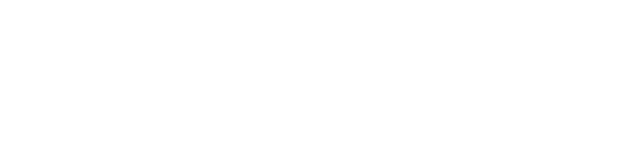
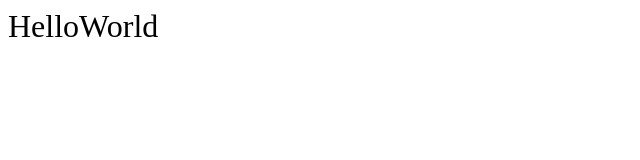
Before and after one commit to kaefan74/Study_JavaScript, a plain HTML site: page index.html in a window 1280 px wide. Shown: the whole page, without its empty margins (0-640 px from the left). Drawn offline with Linux system fonts and the light colour scheme.

Commit message:
タイピングゲーム

```diff
--- a/index.html
+++ b/index.html
@@ -4,29 +4,87 @@
   <meta charset="UTF-8">
   <meta name="viewport" content="width=device-width, initial-scale=1.0">
   <title>Document</title>
+  <style>
+    #characters{
+      font-size: 2rem;
+    }
+    #typed{
+      color: red;
+    }
+  </style>
 </head>
 <body>
+
+  <div id="characters">
+    <span id="typed"></span><span id="untyped">Helloworld</span>
+  </div>
+
   <script>
-    'use strict';
-    {
-      let result=0;
-      let total=0;
-      for(let a=1;a<=9;a++){
-        for(let b=1;b<=9;b++){
-          result=a*b;
-          console.log(`九九: ${a}×${b}=${result}`);
-          if(result%3!==0){
-            total+=result;
-            console.log(`3の倍数以外の積の合計を表示: ${total}`);
-            if(total>200){
-              break;
-            }
-          console.log(`積の合計が200まで表示     : ${total}`);
-          }
-        }
+    //id要素を取得する
+    const typedField = document.getElementById('typed');
+    const untypedField = document.getElementById('untyped');
+    const timeElement = document.getElementById('time');
+
+    //文字
+    const strs=[
+      'HelloWorld',
+      'Google',
+      'JavaScript'
+    ];
+    /*
+    数字をランダムに出す
+    @param max
+    @return Math.floor(Math.random()*Math.floor(max))
+    */
+    function randomInt(max){
+      return Math.floor(Math.random()*Math.floor(max));
+    }
+
+    /*
+    strs内での次の文字を選ぶ
+    @param void
+    @return strs[idx]
+    */
+    function nextString(){
+      const idx = randomInt(strs.length);
+      return strs[idx];
+    }
+    /*
+    次の文字を表示させる
+    */
+    function next(){
+       typed='';
+       untyped =nextString();
+      updateTextField();
+    }
+    /*
+    文字をtextContent(画面)に表示させる
+    */
+    function updateTextField(){
+      typedField.textContent = typed;
+      untypedField.textContent = untyped;
+    }
+    /*
+    キーを押した時の処理
+    */
+    document.addEventListener('keydown',function(e){
+      //押したキーとuntyped.substring(0,1)が一致しなかったら処理を止める
+      if(e.key!== untyped.substring(0,1)){
+        return;
       }
+      //typedにuntypedの一文字を入れる
+      typed+=untyped.substring(0,1);
+      //untypedを１文字づつ減らす
+      untyped = untyped.substring(1);
 
-    }
+      updateTextField();
+      //untypedの文字が無くなったらnext()を実行(次の文字を表示させる)
+      if(untyped ===''){
+        next();
+      }
+    });
+    next();
+
   </script>
 </body>
 </html>
```
